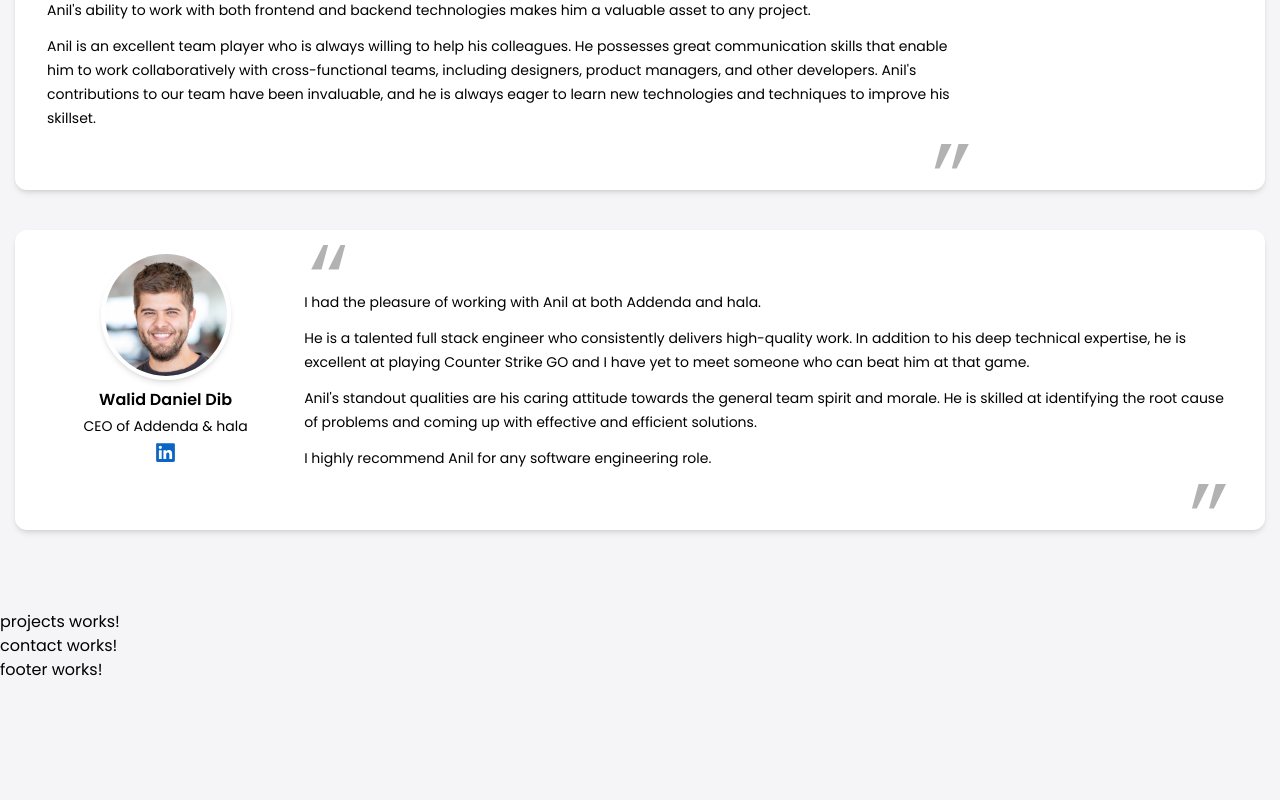
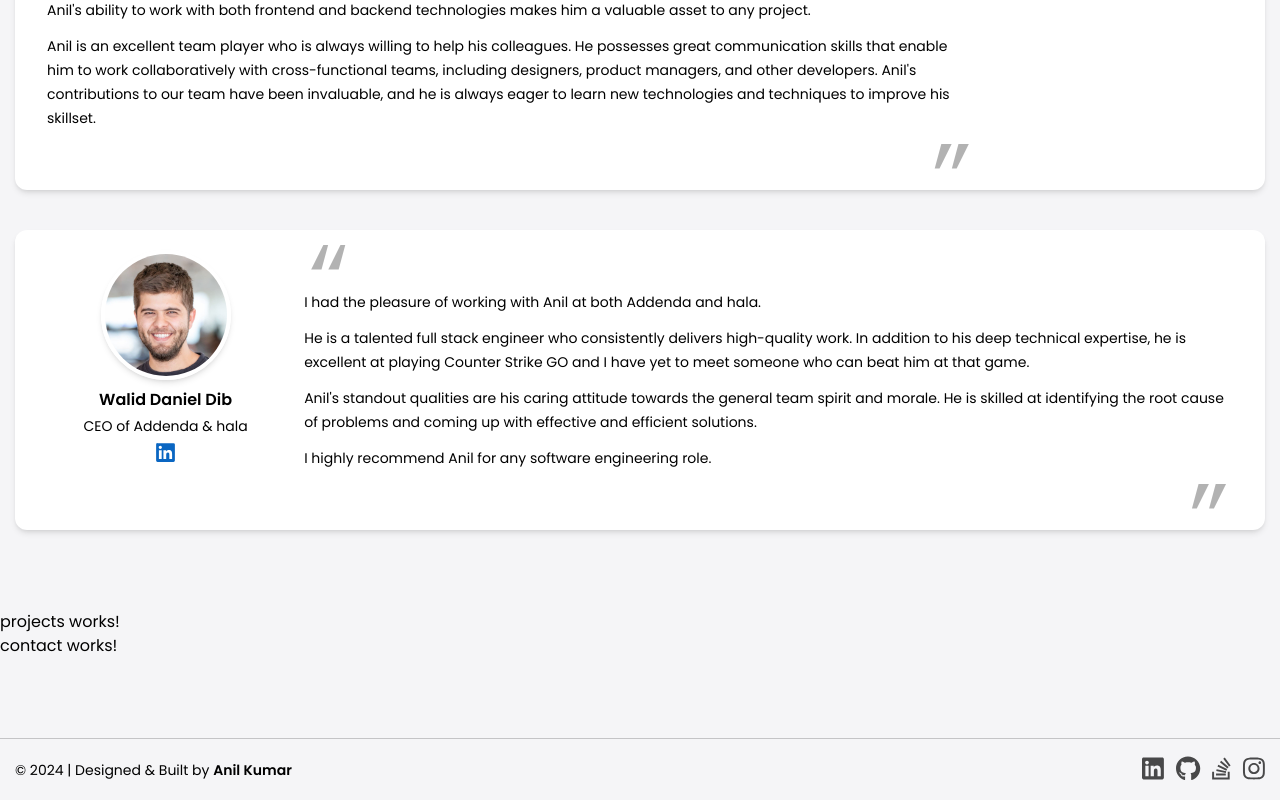
Before and after one commit to shashank-100/portfolio-1, an Angular app: page / in a window 1280 px wide. Shown: the part 1915-2715 px from the top of the page. Before the commit the page ends 2597 px from the top, so only its background shows below. Built offline with nearby package versions, Linux system fonts and the light colour scheme.

Commit message:
Added footer

```diff
--- a/angular.json
+++ b/angular.json
@@ -46,7 +46,10 @@
             "tsConfig": "tsconfig.app.json",
             "inlineStyleLanguage": "scss",
             "assets": ["src/favicon.ico", "src/assets"],
-            "styles": ["src/styles.scss"],
+            "styles": [
+              "node_modules/@fortawesome/fontawesome-svg-core/styles.css",
+              "src/styles.scss"
+            ],
             "scripts": [],
             "server": "src/main.server.ts",
             "prerender": true,
--- a/package.json
+++ b/package.json
@@ -23,6 +23,10 @@
     "@angular/platform-server": "^17.1.0",
     "@angular/router": "^17.1.0",
     "@angular/ssr": "^17.1.2",
+    "@fortawesome/angular-fontawesome": "^0.14.1",
+    "@fortawesome/fontawesome-svg-core": "^6.4.2",
+    "@fortawesome/free-brands-svg-icons": "^6.5.1",
+    "@fortawesome/free-solid-svg-icons": "^6.4.2",
     "express": "^4.18.2",
     "rxjs": "~7.8.0",
     "tslib": "^2.3.0",
--- a/src/app/pages/home/components/footer/footer.component.html
+++ b/src/app/pages/home/components/footer/footer.component.html
@@ -1 +1,18 @@
-<p>footer works!</p>
+<footer class="border-t border-[rgba(0,0,0,0.2)] py-3 mt-[80px]">
+  <div class="container flex items-center justify-between max-md:flex-col gap-2">
+    <div class="text-sm">
+      © {{ currentYear }} | Designed & Built by <strong class="font-semibold">Anil Kumar</strong>
+    </div>
+
+    <div class="flex items-center gap-3">
+      @for (item of socials; track $index) {
+        <a href="{{ item.url }}" target="_blank"
+          ><fa-icon
+            [icon]="item.icon"
+            class="text-[25px] opacity-70 hover:opacity-100 transition-opacity"
+          ></fa-icon
+        ></a>
+      }
+    </div>
+  </div>
+</footer>
--- a/src/app/pages/home/components/footer/footer.component.ts
+++ b/src/app/pages/home/components/footer/footer.component.ts
@@ -1,12 +1,25 @@
 import { Component } from '@angular/core';
+import { FontAwesomeModule } from '@fortawesome/angular-fontawesome';
+import {
+  faLinkedin,
+  faGithub,
+  faStackOverflow,
+  faInstagram,
+} from '@fortawesome/free-brands-svg-icons';
 
 @Component({
   selector: 'app-footer',
   standalone: true,
-  imports: [],
+  imports: [FontAwesomeModule],
   templateUrl: './footer.component.html',
-  styleUrl: './footer.component.scss'
+  styleUrl: './footer.component.scss',
 })
 export class FooterComponent {
-
+  currentYear = new Date().getFullYear();
+  socials = [
+    { name: 'Linkedin', url: '', icon: faLinkedin, color: 'blue' },
+    { name: 'GitHub', url: '', icon: faGithub },
+    { name: 'StackOverflow', url: '', icon: faStackOverflow },
+    { name: 'Instagram', url: '', icon: faInstagram },
+  ];
 }
--- a/src/main.ts
+++ b/src/main.ts
@@ -2,5 +2,4 @@ import { bootstrapApplication } from '@angular/platform-browser';
 import { appConfig } from './app/app.config';
 import { AppComponent } from './app/app.component';
 
-bootstrapApplication(AppComponent, appConfig)
-  .catch((err) => console.error(err));
+bootstrapApplication(AppComponent, appConfig).catch((err) => console.error(err));
```
Also changed, not shown: 1 other file (tests, documents, lock files or other folders).
